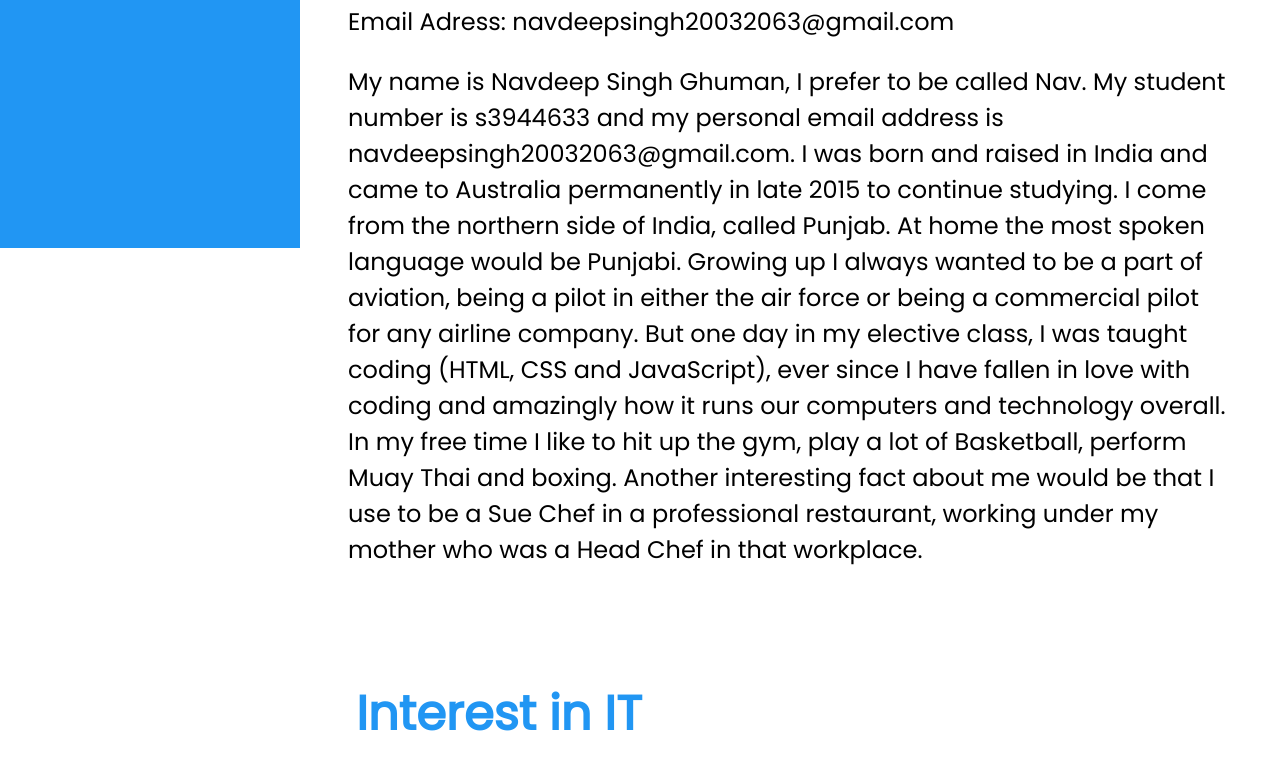
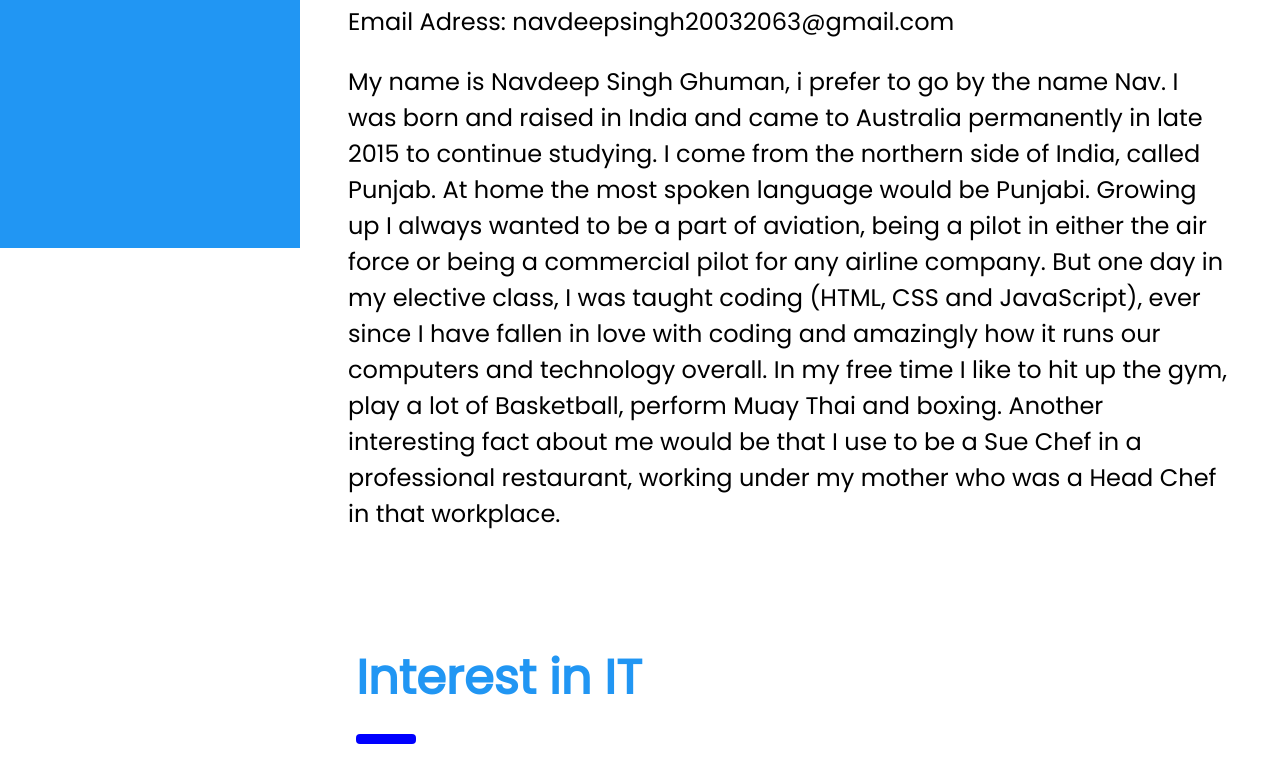
Before and after one commit to Nav2003/Assignment1, a plain HTML site: page index.html in a window 1280 px wide. Shown: the part 552-1315 px from the top of the page. Drawn offline with nearby package versions, Linux system fonts and the light colour scheme.

Commit message:
Edit
Editing further and testing

```diff
--- a/index.html
+++ b/index.html
@@ -56,7 +56,7 @@ body {font-size:16px;}
   <p> Name: Navdeep Singh Ghuman </p>
   <p> Student Number: s3944633 </p>
   <p> Email Adress: navdeepsingh20032063@gmail.com</p>
-<p> <Font size="05"> My name is Navdeep Singh Ghuman, I prefer to be called Nav. My student number is s3944633 and my personal email address is navdeepsingh20032063@gmail.com. I was born and raised in India and came to Australia permanently in late 2015 to continue studying. I come from the northern side of India, called Punjab. At home the most spoken language would be Punjabi. Growing up I always wanted to be a part of aviation, being a pilot in either the air force or being a commercial pilot for any airline company. But one day in my elective class, I was taught coding (HTML, CSS and JavaScript), ever since I have fallen in love with coding and amazingly how it runs our computers and technology overall. In my free time I like to hit up the gym, play a lot of Basketball, perform Muay Thai and boxing. Another interesting fact about me would be that I use to be a Sue Chef in a professional restaurant, working under my mother who was a Head Chef in that workplace. </p>
+<p> <Font size="05"> My name is Navdeep Singh Ghuman, i prefer to go by the name Nav. I was born and raised in India and came to Australia permanently in late 2015 to continue studying. I come from the northern side of India, called Punjab. At home the most spoken language would be Punjabi. Growing up I always wanted to be a part of aviation, being a pilot in either the air force or being a commercial pilot for any airline company. But one day in my elective class, I was taught coding (HTML, CSS and JavaScript), ever since I have fallen in love with coding and amazingly how it runs our computers and technology overall. In my free time I like to hit up the gym, play a lot of Basketball, perform Muay Thai and boxing. Another interesting fact about me would be that I use to be a Sue Chef in a professional restaurant, working under my mother who was a Head Chef in that workplace. </p>
     </div>
 
 
```
